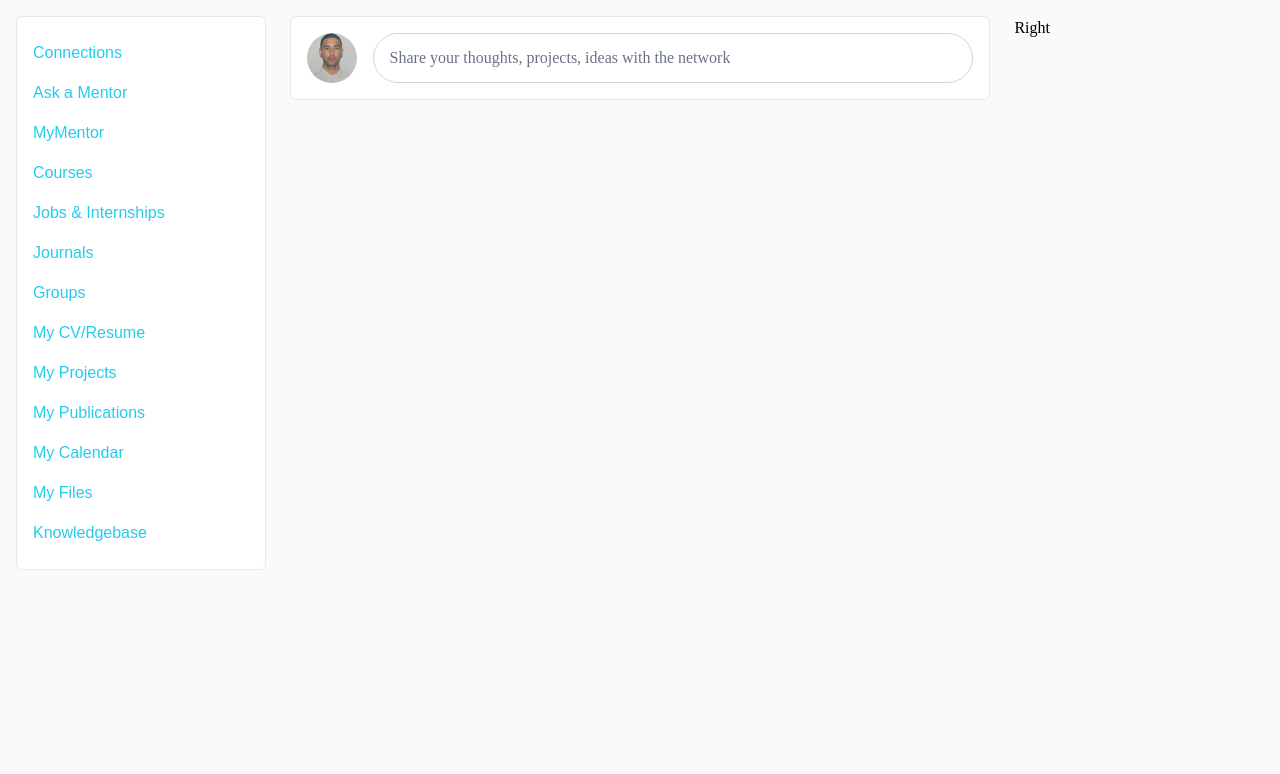
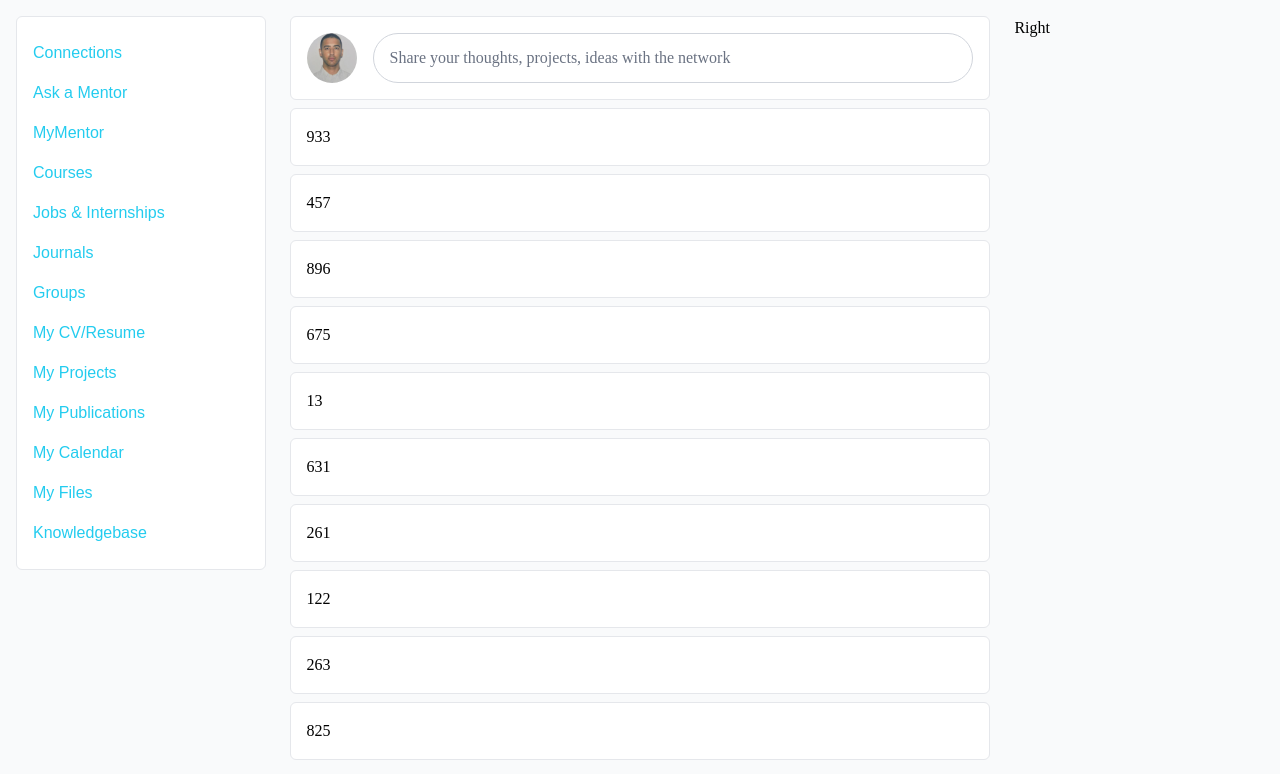
Before and after one commit to fahd/nrmn_mock, a React (Vite) app: page / in a window 1280 px wide. Shown: the top 774 px of the page. Built offline with nearby package versions, Linux system fonts and the light colour scheme; a web font is replaced by a local one.

Commit message:
[add] added mock posts data for main feed

```diff
--- a/src/components/index.ts
+++ b/src/components/index.ts
@@ -1,4 +1,3 @@
 import MemberAction from './MemberAction/MemberAction'
-import CreatePost from './CreatePost/CreatePost'
 
-export { MemberAction, CreatePost }
+export { MemberAction }
--- a/src/contexts/PostContext.tsx
+++ b/src/contexts/PostContext.tsx
@@ -1,5 +1,5 @@
 import React, { createContext, useState, ReactNode } from 'react'
-import posts from '../mocks/posts.json'
+import postData from '../mocks/posts.json'
 
 interface Post {
   post_id: number
@@ -13,21 +13,77 @@ interface Post {
 }
 
 interface PostContextType {
-  Posts: Post[]
+  posts: Post[]
   addPost: (newPost: Post) => void
+}
+/*
+Since we are manipulating client-side data only, we will create a linked-list to first take in a sample list of posts.
+
+Then, our application will add in new posts, and we will update our linked-list to point to the most recent post.
+*/
+
+// Define a node in the linked list
+class PostNode {
+  post: Post
+  next: PostNode | null = null
+
+  constructor(post: Post) {
+    this.post = post
+  }
+}
+
+// Define the Linked List class
+class PostLinkedList {
+  private head: PostNode | null = null
+
+  constructor(initialMessages: Post[]) {
+    this.insertInitialPosts(initialMessages)
+  }
+
+  private insertInitialPosts(initialPosts: Post[]) {
+    initialPosts.forEach((post) => this.appendPost(post))
+  }
+
+  addMessage(newPost: Post) {
+    const newNode = new PostNode(newPost)
+    newNode.next = this.head
+    this.head = newNode
+  }
+
+  private appendPost(post: Post) {
+    const newNode = new PostNode(post)
+    if (!this.head) {
+      this.head = newNode
+      return
+    }
+
+    let current = this.head
+    while (current.next) {
+      current = current.next
+    }
+    current.next = newNode
+  }
+
+  getPosts(): Post[] {
+    const posts: Post[] = []
+    let current = this.head
+    while (current) {
+      posts.push(current.post)
+      current = current.next
+    }
+    return posts
+  }
 }
 
 export const PostContext = createContext<PostContextType | null>(null)
 
 export const PostProvider = ({ children }: { children: ReactNode }) => {
-  const [Posts, setPosts] = useState<Post[]>([])
+  const [posts, setPosts] = useState(new PostLinkedList(postData))
 
-  const addPost = (newPost: Post) => {
-    setPosts((prevPosts) => [newPost, ...prevPosts])
-  }
+  const addPost = (newPost: Post) => {}
 
   return (
-    <PostContext.Provider value={{ Posts, addPost }}>
+    <PostContext.Provider value={{ posts: posts.getPosts(), addPost }}>
       {children}
     </PostContext.Provider>
   )
--- a/src/hooks/usePost.ts
+++ b/src/hooks/usePosts.ts
@@ -1,8 +1,8 @@
 import { useContext } from 'react'
-import { MessageContext } from '../contexts/MessageContext'
+import { PostContext } from '../contexts/PostContext'
 
-export const useMessages = () => {
-  const context = useContext(MessageContext)
+export const usePosts = () => {
+  const context = useContext(PostContext)
   if (!context) {
     throw new Error('useMessages must be used within a MessageProvider')
   }
--- a/src/main.tsx
+++ b/src/main.tsx
@@ -2,6 +2,7 @@ import { BrowserRouter } from 'react-router-dom'
 import { StrictMode } from 'react'
 import { createRoot } from 'react-dom/client'
 import { AuthProvider } from './contexts/AuthContext'
+import { PostProvider } from './contexts/PostContext'
 
 import './index.css'
 
@@ -11,7 +12,9 @@ createRoot(document.getElementById('root')!).render(
   <StrictMode>
     <BrowserRouter>
       <AuthProvider>
-        <App />
+        <PostProvider>
+          <App />
+        </PostProvider>
       </AuthProvider>
     </BrowserRouter>
   </StrictMode>
--- a/src/mocks/posts.json
+++ b/src/mocks/posts.json
@@ -1,102 +1,112 @@
 [
   {
-    "message_id": 1,
+    "post_id": 10,
+    "user_id": 11,
+    "username": "DrMateoSilva",
+    "first_name": "Mateo",
+    "last_name": "Silva",
+    "avatar": "/public/assets/users/11.jpg",
+    "content": "<p>📊 <strong>Comparing econometric methods for time series forecasting</strong></p> <p>I'm trying to compare various <strong>econometric models</strong> for forecasting long-term financial trends.</p> <p>Would love to hear from anyone with experience in ARIMA, GARCH, or machine learning-based approaches.</p>",
+    "timestamp": "2025-01-28T09:15:00Z",
+    "likes": {}
+  },
+  {
+    "post_id": 9,
+    "user_id": 10,
+    "username": "DrElenaPetrovic",
+    "first_name": "Elena",
+    "last_name": "Petrovic",
+    "avatar": "/public/assets/users/10.jpg",
+    "content": "<p>🖥️ <strong>Are neural-symbolic hybrid models the future of AI?</strong></p> <p>I've been exploring <strong>neural-symbolic AI</strong>, which combines deep learning with logical reasoning.</p> <p>Do you think this approach has the potential to solve AI interpretability and reasoning problems, or will end-to-end deep learning continue to dominate?</p>",
+    "timestamp": "2025-01-29T13:40:00Z",
+    "likes": {}
+  },
+  {
+    "post_id": 8,
+    "user_id": 9,
+    "username": "ProfRahulDeshmukh",
+    "first_name": "Rahul",
+    "last_name": "Deshmukh",
+    "avatar": "/public/assets/users/9.jpg",
+    "content": "<p>🔍 <strong>Looking for a dataset on global biodiversity loss</strong></p> <p>I’m currently working on a large-scale meta-analysis of biodiversity trends over the past 50 years.</p> <p>Does anyone know where I can find high-quality, publicly available datasets related to biodiversity loss?</p>",
+    "timestamp": "2025-01-30T08:50:00Z",
+    "likes": {}
+  },
+  {
+    "post_id": 7,
+    "user_id": 8,
+    "username": "DrTatianaOrlova",
+    "first_name": "Tatiana",
+    "last_name": "Orlova",
+    "avatar": "/public/assets/users/8.jpg",
+    "content": "<p>📝 <strong>Challenges in translating research into policy</strong></p> <p>As a social scientist working on <strong>public policy and climate adaptation</strong>, I often struggle with bridging the gap between academic findings and real-world implementation.</p> <p>How do you ensure your research influences policymakers effectively? Are there particular journals or outreach strategies that have worked for you?</p>",
+    "timestamp": "2025-02-01T16:30:00Z",
+    "likes": {}
+  },
+  {
+    "post_id": 6,
+    "user_id": 7,
+    "username": "ProfYusufAbdelaziz",
+    "first_name": "Yusuf",
+    "last_name": "Abdelaziz",
+    "avatar": "/public/assets/users/7.jpg",
+    "content": "<p>🎓 <strong>Tips for securing a postdoc in computational neuroscience?</strong></p> <p>I'm currently finishing my PhD and looking for postdoctoral positions in <strong>computational neuroscience</strong>. Any advice on strong programs, funding opportunities, or application tips?</p>",
+    "timestamp": "2025-02-02T10:55:00Z",
+    "likes": {}
+  },
+  {
+    "post_id": 5,
+    "user_id": 6,
+    "username": "DrAnayaMendoza",
+    "first_name": "Anaya",
+    "last_name": "Mendoza",
+    "avatar": "/public/assets/users/6.jpg",
+    "content": "<p>📚 <strong>Best reference books for understanding nonlinear dynamics?</strong></p> <p>I'm preparing a lecture series on <strong>nonlinear dynamical systems</strong> and need some high-quality resources.</p> <p>What are your go-to books for advanced topics in this field? I'm especially interested in resources that bridge physics and applied mathematics.</p>",
+    "timestamp": "2025-02-03T14:10:00Z",
+    "likes": {}
+  },
+  {
+    "post_id": 4,
+    "user_id": 5,
+    "username": "DrKojiTanaka",
+    "first_name": "Koji",
+    "last_name": "Tanaka",
+    "avatar": "/public/assets/users/5.jpg",
+    "content": "<p>💡 <strong>Need help with Bayesian statistics in social sciences</strong></p> <p>I’m working on a study analyzing <em>social behavior patterns</em> using <strong>Bayesian inference</strong>. However, I’m struggling with prior selection and Markov Chain Monte Carlo (MCMC) methods.</p> <p>Any experts in <strong>Bayesian modeling</strong> willing to provide guidance?</p>",
+    "timestamp": "2025-02-04T17:20:00Z",
+    "likes": {}
+  },
+  {
+    "post_id": 3,
+    "user_id": 4,
+    "username": "DrNaimaRahmani",
+    "first_name": "Naima",
+    "last_name": "Rahmani",
+    "avatar": "/public/assets/users/4.jpg",
+    "content": "<p>🔬 <strong>Breakthrough in Quantum Computing!</strong></p> <p>My team has recently published a paper on <strong>error correction in quantum circuits</strong>. This could significantly improve the stability of quantum processors in real-world applications.</p> <p>Check out our findings here: <a href='#'>Quantum Error Correction Research</a>. Would love to hear feedback from fellow quantum researchers!</p>",
+    "timestamp": "2025-02-05T15:45:00Z",
+    "likes": {}
+  },
+  {
+    "post_id": 2,
+    "user_id": 3,
+    "username": "ProfLorenzoFerraro",
+    "first_name": "Lorenzo",
+    "last_name": "Ferraro",
+    "avatar": "/public/assets/users/3.jpg",
+    "content": "<p>📢 <strong>What are the best practices for structuring a research proposal?</strong></p> <p>I am mentoring graduate students who are drafting their first <em>research proposals</em>. What are some key elements that should be included? What resources do you recommend?</p> <p>For reference, I often suggest reading <a href='#'>this guide on proposal writing</a>, but I would love to hear insights from the community.</p>",
+    "timestamp": "2025-02-06T10:30:00Z",
+    "likes": {}
+  },
+  {
+    "post_id": 1,
     "user_id": 2,
     "username": "DrMiriamKovács",
     "first_name": "Miriam",
     "last_name": "Kovács",
     "avatar": "/public/assets/users/2.jpg",
     "content": "<p>🚀 <strong>Exciting opportunity for collaboration!</strong></p> <p>I am currently conducting research on the application of <strong>machine learning in early cancer detection</strong>. Specifically, I am working with <em>convolutional neural networks (CNNs)</em> to analyze histopathological images for early signs of malignancy.</p> <p>I would love to connect with researchers who have experience with <strong>biomedical imaging, deep learning, or clinical applications</strong>. If you’re working on something similar, let’s discuss potential collaborations!</p> <p>📚 Reference Papers: <a href='#'>Deep Learning in Cancer Imaging</a></p>",
-    "timestamp": "2025-02-07T12:00:00Z"
-  },
-  {
-    "message_id": 2,
-    "user_id": 3,
-    "username": "ProfLorenzoFerraro",
-    "first_name": "Lorenzo",
-    "last_name": "Ferraro",
-    "avatar": "/public/assets/users/3.jpg",
-    "content": "<p>📢 <strong>What are the best practices for structuring a research proposal?</strong></p> <p>I am mentoring graduate students who are drafting their first <em>research proposals</em>. What are some key elements that should be included? What resources do you recommend?</p> <p>For reference, I often suggest reading <a href='#'>this guide on proposal writing</a>, but I would love to hear insights from the community.</p>",
-    "timestamp": "2025-02-06T10:30:00Z"
-  },
-  {
-    "message_id": 3,
-    "user_id": 4,
-    "username": "DrNaimaRahmani",
-    "first_name": "Naima",
-    "last_name": "Rahmani",
-    "avatar": "/public/assets/users/4.jpg",
-    "content": "<p>🔬 <strong>Breakthrough in Quantum Computing!</strong></p> <p>My team has recently published a paper on <strong>error correction in quantum circuits</strong>. This could significantly improve the stability of quantum processors in real-world applications.</p> <p>Check out our findings here: <a href='#'>Quantum Error Correction Research</a>. Would love to hear feedback from fellow quantum researchers!</p>",
-    "timestamp": "2025-02-05T15:45:00Z"
-  },
-  {
-    "message_id": 4,
-    "user_id": 5,
-    "username": "DrKojiTanaka",
-    "first_name": "Koji",
-    "last_name": "Tanaka",
-    "avatar": "/public/assets/users/5.jpg",
-    "content": "<p>💡 <strong>Need help with Bayesian statistics in social sciences</strong></p> <p>I’m working on a study analyzing <em>social behavior patterns</em> using <strong>Bayesian inference</strong>. However, I’m struggling with prior selection and Markov Chain Monte Carlo (MCMC) methods.</p> <p>Any experts in <strong>Bayesian modeling</strong> willing to provide guidance?</p>",
-    "timestamp": "2025-02-04T17:20:00Z"
-  },
-  {
-    "message_id": 5,
-    "user_id": 6,
-    "username": "DrAnayaMendoza",
-    "first_name": "Anaya",
-    "last_name": "Mendoza",
-    "avatar": "/public/assets/users/6.jpg",
-    "content": "<p>📚 <strong>Best reference books for understanding nonlinear dynamics?</strong></p> <p>I'm preparing a lecture series on <strong>nonlinear dynamical systems</strong> and need some high-quality resources.</p> <p>What are your go-to books for advanced topics in this field? I'm especially interested in resources that bridge physics and applied mathematics.</p>",
-    "timestamp": "2025-02-03T14:10:00Z"
-  },
-  {
-    "message_id": 6,
-    "user_id": 7,
-    "username": "ProfYusufAbdelaziz",
-    "first_name": "Yusuf",
-    "last_name": "Abdelaziz",
-    "avatar": "/public/assets/users/7.jpg",
-    "content": "<p>🎓 <strong>Tips for securing a postdoc in computational neuroscience?</strong></p> <p>I'm currently finishing my PhD and looking for postdoctoral positions in <strong>computational neuroscience</strong>. Any advice on strong programs, funding opportunities, or application tips?</p>",
-    "timestamp": "2025-02-02T10:55:00Z"
-  },
-  {
-    "message_id": 7,
-    "user_id": 8,
-    "username": "DrTatianaOrlova",
-    "first_name": "Tatiana",
-    "last_name": "Orlova",
-    "avatar": "/public/assets/users/8.jpg",
-    "content": "<p>📝 <strong>Challenges in translating research into policy</strong></p> <p>As a social scientist working on <strong>public policy and climate adaptation</strong>, I often struggle with bridging the gap between academic findings and real-world implementation.</p> <p>How do you ensure your research influences policymakers effectively? Are there particular journals or outreach strategies that have worked for you?</p>",
-    "timestamp": "2025-02-01T16:30:00Z"
-  },
-  {
-    "message_id": 8,
-    "user_id": 9,
-    "username": "ProfRahulDeshmukh",
-    "first_name": "Rahul",
-    "last_name": "Deshmukh",
-    "avatar": "/public/assets/users/9.jpg",
-    "content": "<p>🔍 <strong>Looking for a dataset on global biodiversity loss</strong></p> <p>I’m currently working on a large-scale meta-analysis of biodiversity trends over the past 50 years.</p> <p>Does anyone know where I can find high-quality, publicly available datasets related to biodiversity loss?</p>",
-    "timestamp": "2025-01-30T08:50:00Z"
-  },
-  {
-    "message_id": 9,
-    "user_id": 10,
-    "username": "DrElenaPetrovic",
-    "first_name": "Elena",
-    "last_name": "Petrovic",
-    "avatar": "/public/assets/users/10jpgg",
-    "content": "<p>🖥️ <strong>Are neural-symbolic hybrid models the future of AI?</strong></p> <p>I've been exploring <strong>neural-symbolic AI</strong>, which combines deep learning with logical reasoning.</p> <p>Do you think this approach has the potential to solve AI interpretability and reasoning problems, or will end-to-end deep learning continue to dominate?</p>",
-    "timestamp": "2025-01-29T13:40:00Z"
-  },
-  {
-    "message_id": 10,
-    "user_id": 11,
-    "username": "DrMateoSilva",
-    "first_name": "Mateo",
-    "last_name": "Silva",
-    "avatar": "/public/assets/users/11jpgg",
-    "content": "<p>📊 <strong>Comparing econometric methods for time series forecasting</strong></p> <p>I'm trying to compare various <strong>econometric models</strong> for forecasting long-term financial trends.</p> <p>Would love to hear from anyone with experience in ARIMA, GARCH, or machine learning-based approaches.</p>",
-    "timestamp": "2025-01-28T09:15:00Z"
+    "timestamp": "2025-02-07T12:00:00Z",
+    "likes": {}
   }
 ]
--- a/src/pages/Home/MainFeed/MainFeed.tsx
+++ b/src/pages/Home/MainFeed/MainFeed.tsx
@@ -1,17 +1,17 @@
 import React from 'react'
-import { CreatePost } from '../../../components'
+import CreatePost from './CreatePost'
+import PostFeed from './PostFeed'
 import { useAuth } from '../../../hooks/useAuth'
+import { usePosts } from '../../../hooks/usePosts'
 
 const MainFeed = () => {
   const { user } = useAuth()
-  // nav
-  // body
-  // left nav with actions
-  // main feed
-  // Connection requests on the side
+  const { posts } = usePosts()
+
   return (
     <div className="flex-1 mx-6">
       <CreatePost user={user} />
+      <PostFeed posts={posts} />
     </div>
   )
 }
--- /dev/null
+++ b/src/pages/Home/MainFeed/PostFeed.tsx
@@ -0,0 +1,40 @@
+import React from 'react'
+
+interface Post {
+  message_id: number
+  user_id: number
+  username: string
+  first_name: string
+  last_name: string
+  avatar: string
+  content: string
+  timestamp: string
+  likes: Set<number>
+}
+
+const Post = () => {
+  return (
+    <div className="bg-white p-4 my-2 rounded-md border border-gray-200 align-center">
+      {Math.floor(Math.random() * 1000)}
+    </div>
+  )
+}
+
+const PostFeed = () => {
+  return (
+    <div>
+      <Post />
+      <Post />
+      <Post />
+      <Post />
+      <Post />
+      <Post />
+      <Post />
+      <Post />
+      <Post />
+      <Post />
+    </div>
+  )
+}
+
+export default PostFeed
```
Also changed, not shown: src/pages/Home/MainFeed/CreatePost.tsx (renamed from src/components/CreatePost/CreatePost.tsx).
